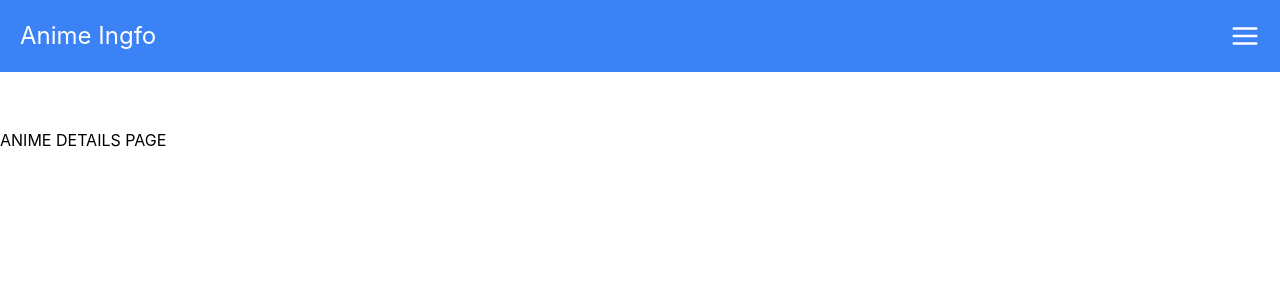
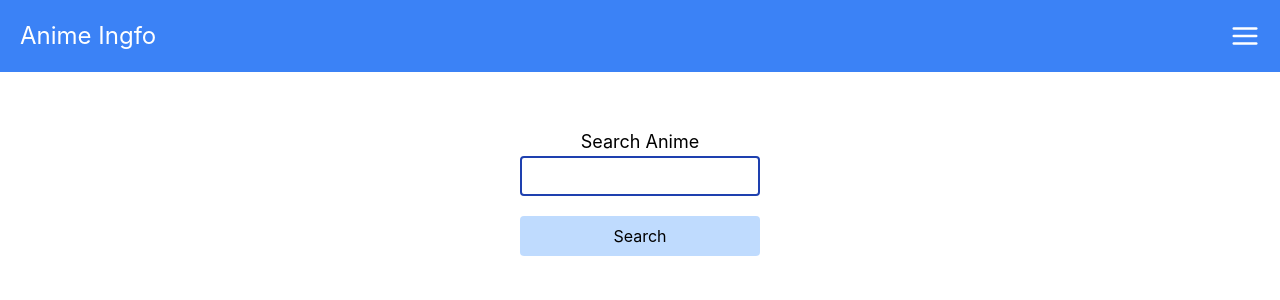
Before and after one commit to ahmadzaki2975/Anime-Ingfo, a Next.js app: page /anime-details in a window 1280 px wide. Shown: the top 300 px of the page. Built offline with nearby package versions, Linux system fonts and the light colour scheme.

Commit message:
Search feature is now usable

```diff
--- a/components/Menu.jsx
+++ b/components/Menu.jsx
@@ -5,11 +5,16 @@ export const Menu = () => {
     <div className="menu inactive w-1/2 fixed right-0 flex items-center bg-red-300 h-[100vh]">
       <ul className="bg-slate-200 p-10 w-full text-lg menu-list flex flex-col gap-5">
         <li>
-          <Link href={"#"}>
+          <Link href={"/"}>
+            <a>Home</a>
+          </Link>
+        </li>
+        <li>
+          <Link href={"/anime-details"}>
             <a>Search</a>
           </Link>
         </li>
-        <li>
+        {/* <li>
           <Link href={"#"}>
             <a>Recently Released</a>
           </Link>
@@ -18,7 +23,7 @@ export const Menu = () => {
           <Link href={"#"}>
             <a>Popular</a>
           </Link>
-        </li>
+        </li> */}
       </ul>
     </div>
   );
--- a/pages/anime-details/[animeTitle].tsx
+++ b/pages/anime-details/[animeTitle].tsx
@@ -19,16 +19,15 @@ export default function animeDetails() {
     synopsis: "?",
   });
 
-  console.log(animeTitle);
-
   useEffect(() => {
     if (router.isReady) {
-      console.log(router);
       raznimeApi
         .get(`/anime-details/${router.query.animeTitle}`)
         .then((response) => {
           console.log(response.data);
-          setAnime(response.data);
+          if(response.data!==undefined) {
+            setAnime(response.data)
+          }
         })
         .catch((err) => console.error(err));
     }
@@ -43,13 +42,13 @@ export default function animeDetails() {
       <main>
         <div className="flex flex-col items-center">
           <img src={anime.animeImg} className="w-1/2 aspect-[3/4]" />
-          <h1 className="text-2xl font-bold">{anime.animeTitle}</h1>
-          <p className="px-10 ">{anime.synopsis}</p>
-          <h2 className="font-bold mt-2">Episodes</h2>
-          <ul className="grid grid-cols-10 gap-2">
+          <h1 className="text-3xl font-bold">{anime.animeTitle}</h1>
+          <p className="px-10 mt-4">{anime.synopsis}</p>
+          <h2 className="font-bold mt-6 mb-3">Episodes</h2>
+          <ul className="grid grid-cols-10 gap-2 w-full px-10">
             {anime.episodesList.map(episode => {
               return(
-                <a href={episode.episodeUrl} key={episode.episodeId}>
+                <a href={episode.episodeUrl} key={episode.episodeId} className="hover:underline">
                   <li className="text-blue-400 text-center">{episode.episodeNum}</li>
                 </a>
               )
--- a/pages/anime-details/index.tsx
+++ b/pages/anime-details/index.tsx
@@ -1,17 +1,69 @@
 import { Menu } from "../../components/Menu";
 import { Navbar } from "../../components/Navbar";
+import { useState } from "react";
+import raznimeApi from "../api/raznime";
+import Link from "next/link";
+
+export default function animeDetailsIndex() {
+  const [searchKey, setSearchKey] = useState("");
+  const [searchResult, setSearchResult] = useState([{
+    animeId: '',
+    animeTitle:'',
+    animeUrl: '',
+    animeImg: '',
+    status: ''
+  }])
 
 
-export default function animeDetailsIndex() {
-  return(
+  function fetchSearchAPI() {
+    raznimeApi.get(`/search?keyw=${searchKey}`)
+    .then(response => {
+      console.log(response.data);
+      setSearchResult(response.data)
+    })
+  }
+
+  return (
     <>
       <header>
-        <Navbar/>
+        <Navbar />
         <Menu />
       </header>
       <main>
-        <h1>ANIME DETAILS PAGE</h1>
+        <div className="flex flex-col items-center">
+          <h1 className="text-lg">Search Anime</h1>
+          <form onSubmit={() => {fetchSearchAPI()}}>
+            <input
+              type="text"
+              className="w-60 h-10 border-blue-800 border-2 rounded"
+              onChange={(e) => {
+                setSearchKey(e.target.value);
+              }}
+            />
+            <div
+              className="button cursor-pointer bg-blue-200 mt-5 p-2 text-center rounded"
+              onClick={() => {
+                fetchSearchAPI();
+              }}
+            >
+              Search
+            </div>
+            <div className="search-result">
+              {
+                searchResult.map(anime => {
+                  return(
+                    <div key={anime.animeId} className="hover:underline">
+                      <Link href={`/anime-details/${anime.animeId}`}>
+                      <a>{anime.animeTitle}</a>
+                      </Link>
+                    </div>
+                  )
+                })
+              }
+            </div>
+          </form>
+        </div>
       </main>
     </>
-  )
+  );
 }
```
